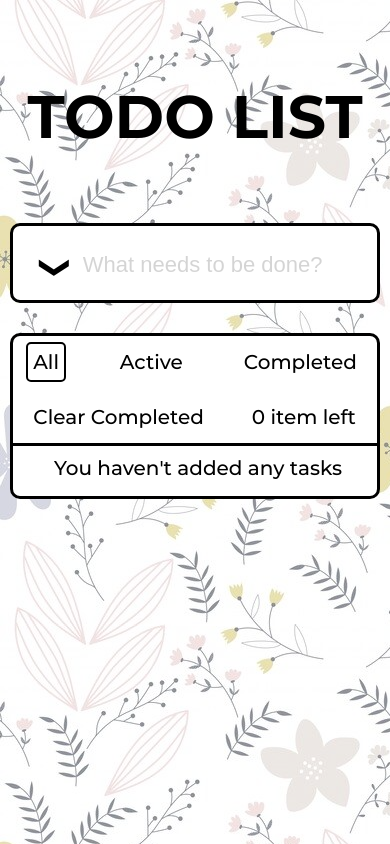
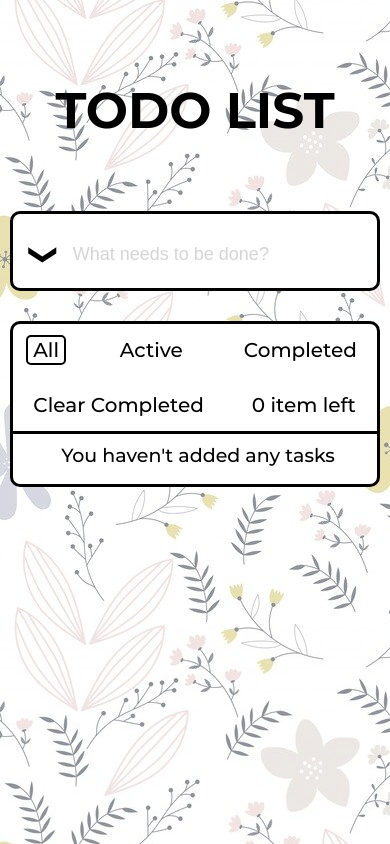
Before and after one commit to ovovsyankina/task3-todolist-react-redux, a React (Create React App) app: page / in a window 390 px wide. Built offline with nearby package versions, Linux system fonts and the light colour scheme.

Commit message:
add mixin and destructurization PropTypes

```diff
--- a/src/components/App/App.jsx
+++ b/src/components/App/App.jsx
@@ -6,7 +6,7 @@ import styles from "./App.module.scss";
 const App = () => {
   return (
     <div>
-      <div className={styles.fon}></div>
+      <div className={styles.fon} />
       <div className={styles.body}>
         <div className={styles.header}>
           <div className={styles.head}>TODO LIST</div>
--- a/src/components/App/App.module.scss
+++ b/src/components/App/App.module.scss
@@ -1,3 +1,4 @@
+@use "../../style/media.scss" as *;
 .fon {
   position: absolute;
   z-index: -1;
@@ -26,10 +27,8 @@
   font-family: mon-Bold;
   font-size: 70px;
   letter-spacing: 10px;
-}
-@media screen and (max-width: 600px) {
-  .head {
-    font-size: 60px;
+  @include tablet {
+    font-size: 50px;
     letter-spacing: 0px;
   }
 }
--- a/src/components/Filters/Filters.jsx
+++ b/src/components/Filters/Filters.jsx
@@ -1,5 +1,5 @@
 import React from "react";
-import PropTypes from "prop-types";
+import { func, string } from "prop-types";
 import classnames from "classnames";
 import styles from "./Filters.module.scss";
 
@@ -12,7 +12,7 @@ const Filters = ({
   filter,
 }) => {
   return (
-    <div className={styles.filter_main}>
+    <div className={styles.root}>
       <div className={styles.filter}>
         <button
           className={classnames(styles.all_filter, {
@@ -39,7 +39,7 @@ const Filters = ({
           Completed
         </button>
 
-        <button className={styles.clearCompleted} onClick={onClearCompleted}>
+        <button className={styles.clear_completed} onClick={onClearCompleted}>
           Clear Completed
         </button>
         <div className={styles.count}>
@@ -51,12 +51,12 @@ const Filters = ({
 };
 
 Filters.propTypes = {
-  onClearCompleted: PropTypes.func,
-  onAllFilter: PropTypes.func,
-  onActiveFilter: PropTypes.func,
-  onCompletedFilter: PropTypes.func,
-  counter: PropTypes.func,
-  filter: PropTypes.string,
+  onClearCompleted: func,
+  onAllFilter: func,
+  onActiveFilter: func,
+  onCompletedFilter: func,
+  counter: func,
+  filter: string,
 };
 
 export default Filters;
--- a/src/components/Filters/Filters.module.scss
+++ b/src/components/Filters/Filters.module.scss
@@ -1,16 +1,30 @@
-.filter_main {
+@use "../../style/media.scss" as *;
+.root {
   display: flex;
   width: 1170px;
   height: 70px;
   margin-top: 30px;
-  padding: 0 30px;
+  padding: 0 25px;
   justify-content: center;
   align-items: center;
+
   background-color: white;
   border: 3px solid black;
   border-bottom: none;
   border-top-left-radius: 10px;
   border-top-right-radius: 10px;
+  @include screen {
+    width: 95%;
+    height: 110px;
+  }
+  @include netbook {
+    padding: 0 15px;
+  }
+  @include tablet {
+    width: 95%;
+    padding: 0 10px;
+    font-size: 20px;
+  }
 }
 
 .filter {
@@ -18,12 +32,25 @@
   width: 100%;
   height: 40px;
   justify-content: space-between;
+  @include screen {
+    width: 100%;
+    height: 110px;
+    align-items: center;
+    flex-direction: row;
+    flex-wrap: wrap;
+  }
+  @include netbook {
+    width: 78%;
+  }
+  @include mobile {
+    width: 98%;
+  }
 }
 
 .all_filter,
 .active_filter,
 .completed_filter,
-.clearCompleted {
+.clear_completed {
   display: flex;
   height: 40px;
   padding: 5px 10px;
@@ -41,6 +68,13 @@
     transition: 200ms;
     cursor: pointer;
   }
+  @include tablet {
+    padding: 2px 5px;
+    font-size: 20px;
+  }
+  @include mobile {
+    height: 30px;
+  }
 }
 
 .active_button {
@@ -55,60 +89,8 @@
   font-size: 25px;
   align-items: center;
   justify-content: center;
-}
-
-@media screen and (max-width: 1250px) {
-  .filter_main {
-    width: 90%;
-  }
-}
-
-@media screen and (max-width: 900px) {
-  .filter_main {
-    height: 110px;
-  }
-
-  .filter {
-    width: 75%;
-    height: 110px;
-    align-items: center;
-    flex-direction: row;
-    flex-wrap: wrap;
-  }
-}
-
-@media screen and (max-width: 700px) {
-  .filter {
-    width: 94%;
-  }
-
-  .filter_main {
-    width: 95%;
-    padding: 0 10px;
-  }
-}
-
-@media screen and (max-width: 600px) {
-  .filter {
-    width: 78%;
-  }
-
-  .all_filter,
-  .active_filter,
-  .completed_filter,
-  .clearCompleted {
-    padding: 2px 5px;
-    font-size: 20px;
-  }
-
-  .count {
+  @include tablet {
     width: 120px;
     font-size: 20px;
   }
 }
-
-@media screen and (max-width: 450px) {
-  .filter {
-    width: 98%;
-  }
-}
--- a/src/components/TodoInput/TodoInput.jsx
+++ b/src/components/TodoInput/TodoInput.jsx
@@ -1,15 +1,15 @@
 import React from "react";
-import PropTypes from "prop-types";
+import { string, func } from "prop-types";
 import styles from "./TodoInput.module.scss";
 
 const TodoInput = ({ value, addNewTodo, setValue, onCheckAll }) => {
   return (
-    <div className={styles.inputField}>
-      <label className={styles.allCompleted} onClick={onCheckAll}></label>
+    <div className={styles.root}>
+      <label className={styles.all_completed} onClick={onCheckAll}></label>
       <input
         type="text"
         value={value}
-        className={styles.inputText}
+        className={styles.input_text}
         placeholder="What needs to be done?"
         onChange={(e) => setValue(e.target.value)}
         onKeyDown={(e) => {
@@ -21,10 +21,10 @@ const TodoInput = ({ value, addNewTodo, setValue, onCheckAll }) => {
 };
 
 TodoInput.propTypes = {
-  value: PropTypes.string,
-  addNewTodo: PropTypes.func,
-  setValue: PropTypes.func,
-  onCheckAll: PropTypes.func,
+  value: string,
+  addNewTodo: func,
+  setValue: func,
+  onCheckAll: func,
 };
 
 export default TodoInput;
--- a/src/components/TodoInput/TodoInput.module.scss
+++ b/src/components/TodoInput/TodoInput.module.scss
@@ -1,9 +1,13 @@
-.inputField {
+@use "../../style/media.scss" as *;
+.root {
   width: 1170px;
   margin-top: 70px;
+  @include screen {
+    width: 95%;
+  }
 }
 
-.allCompleted {
+.all_completed {
   position: absolute;
   min-width: 26px;
   height: 26px;
@@ -25,9 +29,17 @@
     font-size: 34px;
     content: "❯";
   }
+  @include tablet {
+    &::before {
+      font-size: 28px;
+    }
+    & {
+      margin: 32px 27px 10px 14px;
+    }
+  }
 }
 
-.inputText {
+.input_text {
   width: 100%;
   height: 80px;
   padding: 5px 60px 5px 100px;
@@ -40,33 +52,15 @@
     border: 3px solid black;
     outline: none;
   }
+  @include tablet {
+    padding: 5px 20px 5px 60px;
+    font-size: 25px;
+  }
 }
 
 ::placeholder {
   opacity: 0.3;
-}
-
-@media screen and (max-width: 1250px) {
-  .inputField {
-    width: 90%;
+  @include tablet {
+    font-size: 18px;
   }
 }
-@media screen and (max-width: 700px) {
-  .inputField {
-    width: 95%;
-  }
-}
-@media screen and (max-width: 600px) {
-  .inputText {
-    padding: 5px 20px 5px 70px;
-    font-size: 25px;
-  }
-
-  .allCompleted::before {
-    font-size: 30px;
-  }
-
-  ::placeholder {
-    font-size: 22px;
-  }
-}
--- a/src/components/TodoItem/TodoItem.jsx
+++ b/src/components/TodoItem/TodoItem.jsx
@@ -1,5 +1,5 @@
 import React from "react";
-import PropTypes from "prop-types";
+import { object, func, bool, string } from "prop-types";
 import styles from "./TodoItem.module.scss";
 
 const TodoItem = ({
@@ -27,7 +27,7 @@ const TodoItem = ({
         <input
           type="text"
           value={editText}
-          className={styles.textTask_input}
+          className={styles.text_task_input}
           onChange={(e) => setEditText(e.target.value)}
           ref={(input) => input && input.focus()}
           onBlur={onEditTodoItem}
@@ -36,26 +36,26 @@ const TodoItem = ({
           }}
         />
       ) : (
-        <div className={styles.textTask} onDoubleClick={() => setEdit(true)}>
+        <div className={styles.text_task} onDoubleClick={() => setEdit(true)}>
           {todo.text.trim()}
         </div>
       )}
 
-      <button className={styles.todoDelete} onClick={onDelete}></button>
+      <button className={styles.todo_delete} onClick={onDelete}></button>
     </li>
   );
 };
 
 TodoItem.propTypes = {
-  todo: PropTypes.object,
-  onDelete: PropTypes.func,
-  onCheck: PropTypes.func,
-  editText: PropTypes.string,
-  isEdit: PropTypes.bool,
-  setEdit: PropTypes.func,
-  onEditTodoItem: PropTypes.func,
-  setEditText: PropTypes.func,
-  onEditTodoItemEnter: PropTypes.func,
+  todo: object,
+  onDelete: func,
+  onCheck: func,
+  editText: string,
+  isEdit: bool,
+  setEdit: func,
+  onEditTodoItem: func,
+  setEditText: func,
+  onEditTodoItemEnter: func,
 };
 
 export default TodoItem;
--- a/src/components/TodoItem/TodoItem.module.scss
+++ b/src/components/TodoItem/TodoItem.module.scss
@@ -1,3 +1,4 @@
+@use "../../style/media.scss" as *;
 .todo {
   display: flex;
   width: 100%;
@@ -6,7 +7,7 @@
   list-style-type: none;
 }
 
-.textTask {
+.text_task {
   width: calc(100% - 100px);
   font-family: sans-serif;
   word-wrap: break-word;
@@ -17,7 +18,7 @@
   }
 }
 
-.textTask_input {
+.text_task_input {
   all: unset;
   width: calc(100% - 100px);
   font-family: sans-serif;
@@ -29,7 +30,7 @@
   }
 }
 
-.todoDelete {
+.todo_delete {
   width: 30px;
   min-width: 33px;
   height: 30px;
@@ -108,6 +109,12 @@
 
 .todo_checkbox:checked:hover + label::before {
   border-color: #1b1f2b;
+  @include tablet {
+    width: 22px;
+    height: 22px;
+    min-width: 25px;
+    min-height: 25px;
+  }
 }
 
 .label_textTask {
@@ -121,17 +128,8 @@
   &:hover {
     cursor: pointer;
   }
-}
 
-@media screen and (max-width: 600px) {
-  .todo_checkbox + label::before {
-    width: 22px;
-    height: 22px;
-    min-width: 25px;
-    min-height: 25px;
-  }
-
-  .label_textTask {
+  @include tablet {
     width: 22px;
     height: 22px;
     min-width: 25px;
--- a/src/components/TodoList/TodoList.jsx
+++ b/src/components/TodoList/TodoList.jsx
@@ -1,12 +1,12 @@
 import React from "react";
 import TodoItemContainer from "../TodoItem/TodoItemContainer";
-import PropTypes from "prop-types";
+import { array, string, func } from "prop-types";
 import styles from "./TodoList.module.scss";
 import FilterContainer from "../Filters/FilterContainer";
 
 const TodoList = ({ todos, filter, counter, sharedTodos }) => {
   return (
-    <div className={styles.main}>
+    <div className={styles.root}>
       <FilterContainer counter={counter} filter={filter} />
       <div className={styles.list_todo}>
         <ul className={styles.list_items}>
@@ -36,10 +36,10 @@ const TodoList = ({ todos, filter, counter, sharedTodos }) => {
 };
 
 TodoList.propTypes = {
-  todos: PropTypes.array,
-  filter: PropTypes.string,
-  counter: PropTypes.func,
-  sharedTodos: PropTypes.array,
+  todos: array,
+  filter: string,
+  counter: func,
+  sharedTodos: array,
 };
 
 export default TodoList;
--- a/src/components/TodoList/TodoList.module.scss
+++ b/src/components/TodoList/TodoList.module.scss
@@ -1,8 +1,12 @@
-.main {
+@use "../../style/media.scss" as *;
+.root {
   display: flex;
   width: 100%;
   align-items: center;
   flex-direction: column;
+  @include tablet {
+    font-size: 20px;
+  }
 }
 
 .list_todo {
@@ -15,6 +19,15 @@
   border: 3px solid black;
   border-bottom-left-radius: 10px;
   border-bottom-right-radius: 10px;
+  @include screen {
+    width: 95%;
+  }
+
+  @include tablet {
+    width: 95%;
+    padding: 10px 10px 40px 10px;
+    font-size: 20px;
+  }
 }
 
 .list_items {
@@ -30,30 +43,12 @@
   align-items: center;
   justify-content: center;
   text-align: center;
-}
-
-@media screen and (max-width: 1250px) {
-  .list_todo {
-    width: 90%;
+  @include screen {
+    width: calc(87% - 60px);
   }
 
-  .style_alert {
-    width: calc(87% - 60px);
+  @include tablet {
+    width: calc(95% - 20px);
+    font-size: 19px;
   }
 }
-@media screen and (max-width: 700px) {
-  .list_todo {
-    width: 95%;
-  }
-}
-@media screen and (max-width: 600px) {
-  .list_todo {
-    padding: 10px 10px 40px 10px;
-    font-size: 25px;
-  }
-
-  .style_alert {
-    width: calc(95% - 20px);
-    font-size: 20px;
-  }
-}
--- /dev/null
+++ b/src/style/media.scss
@@ -0,0 +1,21 @@
+@mixin screen() {
+  @media only screen and (max-width: 1250px) {
+    @content;
+  }
+}
+@mixin netbook() {
+  @media only screen and (max-width: 820px) {
+    @content;
+  }
+}
+
+@mixin tablet() {
+  @media only screen and (max-width: 600px) {
+    @content;
+  }
+}
+@mixin mobile() {
+  @media only screen and (max-width: 450px) {
+    @content;
+  }
+}
```
